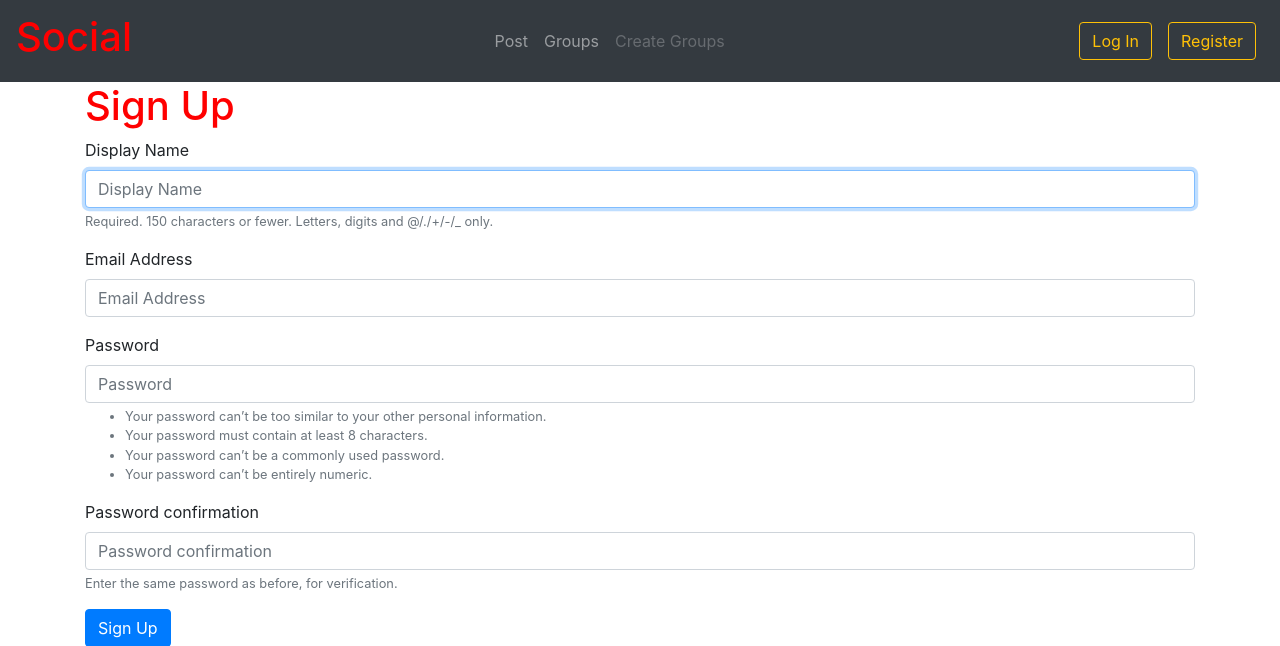
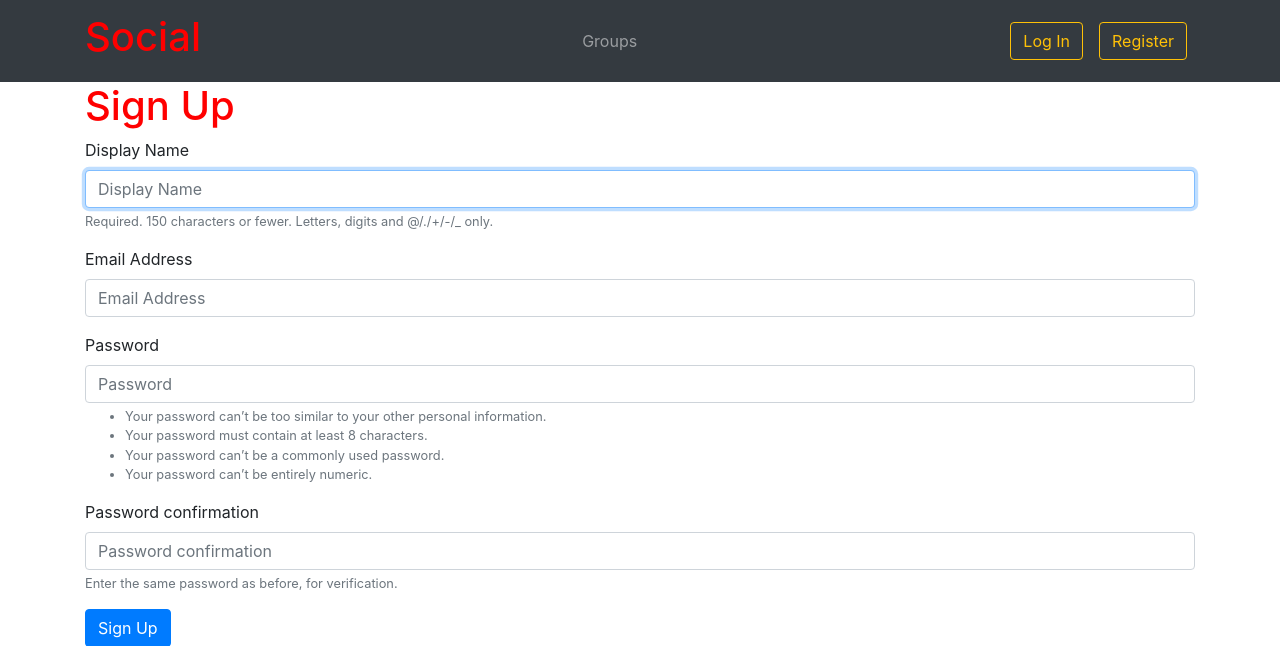
Before and after one commit to ironsubhajit/social_site_clone, a Django app: page /accounts/signup/ in a window 1280 px wide. Shown: the top 646 px of the page. Run offline with Django 3.2, Linux system fonts and the light colour scheme; some libraries are stand-ins or nearby versions.

Commit message:
update nav-bar

```diff
--- a/social_site/templates/social_site/base.html
+++ b/social_site/templates/social_site/base.html
@@ -22,6 +22,7 @@
   <body>
     <!-- nav bar -->
     <nav class="navbar navbar-expand-lg static-top navbar-dark bg-dark">
+      <div class="container">
         <!-- brand icon -->
         <a class="navbar-brand active" href="{% url 'home' %}">
           <h1>Social</h1>
@@ -43,24 +44,19 @@
         <div class="collapse navbar-collapse" id="navbarSupportedContent">
           <!-- center options -->
           <ul class="navbar-nav nav mx-auto">
+            {% if user.is_authenticated %}
             <li class="nav-item">
               <a class="nav-link" href="#">Post</a>
             </li>
             <li class="nav-item">
-            <a class="nav-link" href="#">Groups</a>
-          </li>
-
-          {% if user.is_authenticated %}
-          <li class="nav-item">
               <a class="nav-link" href="#">Create Groups</a>
-          </li>
-
-          {% else %}
-          <li class="nav-item">
-            <a class="nav-link disabled" href="#">Create Groups</a>
             </li>
             {% endif %}
             <!-- end if  -->
+
+            <li class="nav-item">
+              <a class="nav-link" href="#">Groups</a>
+            </li>
           </ul>
 
           {% if user.is_authenticated %}
@@ -119,6 +115,7 @@
           {% endif %}
         </div>
         <!-- end toggle options -->
+      </div>
     </nav>
     {% block content %} {% endblock %}
 
```
Lines whose indentation alone changed are shown as unchanged.
